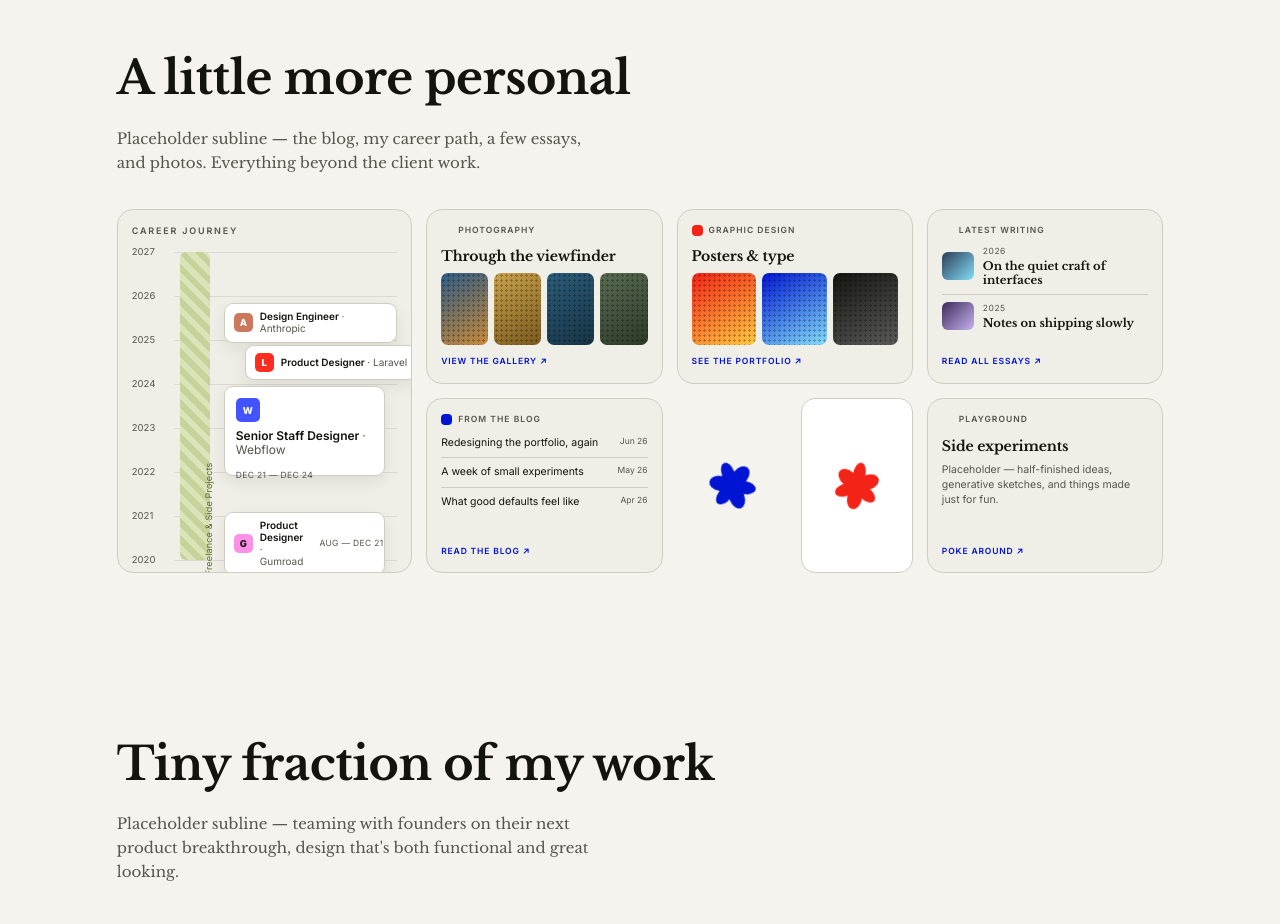
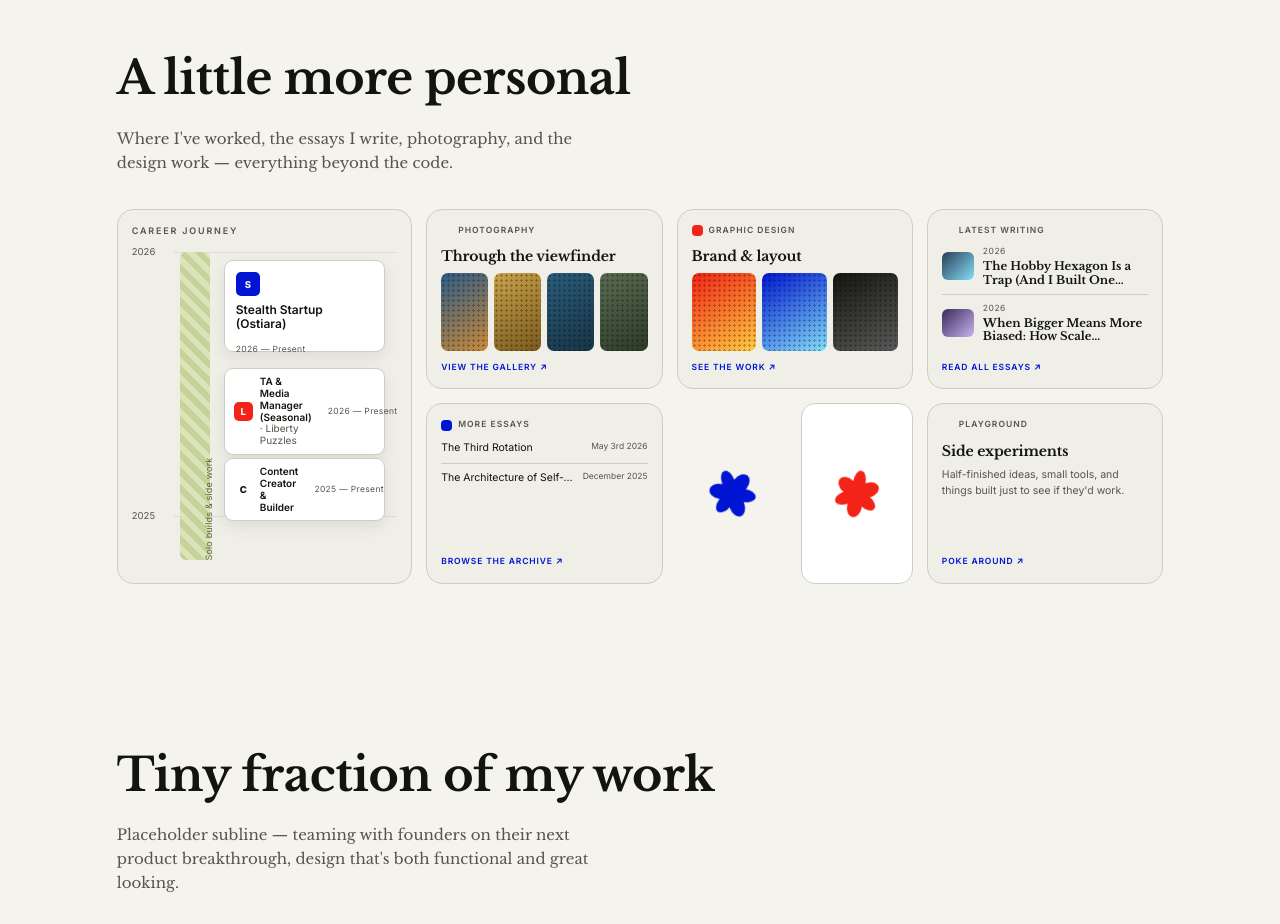
Before and after one commit to charlieramus/charlieramus.comv2, a Next.js app: page / in a window 1280 px wide. Shown: the part 1120-2044 px from the top of the page. Built offline with nearby package versions, Linux system fonts and the light colour scheme.

Commit message:
stage2v3

```diff
--- a/app/globals.css
+++ b/app/globals.css
@@ -354,7 +354,10 @@ body {
   /* ---------- PERSONAL / EXPLORE BENTO ---------- */
   .pbento {
     display: grid;
-    grid-template-columns: 1.25fr 1fr 1fr 1fr;
+    /* minmax(0,…) so a card with a long nowrap string (e.g. a real essay title
+       in .p-blog) can't grow its column past its fr share — lets the .bt
+       ellipsis engage instead of blowing out the whole grid. */
+    grid-template-columns: minmax(0, 1.25fr) repeat(3, minmax(0, 1fr));
     grid-template-rows: repeat(2, minmax(0, 1fr));
     gap: 14px;
     margin-top: 34px;
@@ -514,6 +517,12 @@ body {
     font-weight: 700;
     font-size: 11.5px;
     line-height: 1.18;
+    /* Real essay titles run long (mockup's were one line); clamp to two. */
+    display: -webkit-box;
+    -webkit-line-clamp: 2;
+    line-clamp: 2;
+    -webkit-box-orient: vertical;
+    overflow: hidden;
   }
 
   .blist {
@@ -533,6 +542,17 @@ body {
   .blist li:first-child {
     border-top: 0;
     padding-top: 0;
+  }
+  /* Essay title truncates so the (nowrap) date always stays on its line.
+     Restates ink/size because `.blist li span` below also matches this span. */
+  .blist li .bt {
+    flex: 1;
+    min-width: 0;
+    overflow: hidden;
+    text-overflow: ellipsis;
+    white-space: nowrap;
+    color: var(--color-ink);
+    font-size: 10.5px;
   }
   .blist li span {
     color: var(--color-ink-soft);
@@ -1135,7 +1155,7 @@ body {
       font-size: clamp(40px, 13vw, 74px);
     }
     .pbento {
-      grid-template-columns: 1fr 1fr;
+      grid-template-columns: minmax(0, 1fr) minmax(0, 1fr);
       grid-template-rows: auto;
     }
     .p-career {
--- a/components/personal-bento.tsx
+++ b/components/personal-bento.tsx
@@ -1,55 +1,46 @@
 import type { CSSProperties } from "react";
 import Flower from "@/components/flower";
 import Reveal from "@/components/reveal";
+import { entries } from "@/data/experience";
+import { writing } from "@/data/writing";
+import { designProjects } from "@/data/projects-design";
 
-// --- Career-journey timeline data (CUSTOMIZE: real roles land in V2) ---------
-const YEARS = [2027, 2026, 2025, 2024, 2023, 2022, 2021, 2020];
+// --- Career-journey timeline -------------------------------------------------
+// Driven by experience.entries (newest-first). The mockup's 8-year 2020→2027 axis
+// was a fake résumé; Charlie's real range is 2025–2026 and every role is ongoing
+// ("Present"), so two roles share 2026. A strict year→pixel map would collide, so
+// cards are placed ordinally (newest at top, featured = .big) while the year ticks
+// (2026 top → 2025 bottom) act as the real, honest axis behind them — same visual
+// intent as the mockup, which also placed its cards for rhythm, not on exact ticks.
+const startYears = entries
+  .map((e) => e.start)
+  .filter((y): y is number => typeof y === "number");
+const maxYear = Math.max(...startYears);
+const minYear = Math.min(...startYears);
+const AXIS_BOTTOM = 264; // px; top tick sits at 0
+const axisYears: number[] = [];
+for (let y = maxYear; y >= minYear; y--) axisYears.push(y);
+const yearTop = (y: number) =>
+  maxYear === minYear ? 0 : ((maxYear - y) / (maxYear - minYear)) * AXIS_BOTTOM;
 
-type Role = {
-  letter: string;
-  badge: CSSProperties;
-  title: string;
-  org: string;
-  date?: string;
-  className?: string;
-  style: CSSProperties;
-};
+// Ordinal vertical placement: featured (index 0) is the tall .big card up top.
+const BIG_H = 92;
+const roleTop = (i: number) => (i === 0 ? 8 : 8 + BIG_H + 16 + (i - 1) * 90);
 
-const ROLES: Role[] = [
-  {
-    letter: "A",
-    badge: { background: "#CC785C", color: "#fff" },
-    title: "Design Engineer",
-    org: "Anthropic",
-    style: { top: "51px", left: "92px" },
-  },
-  {
-    letter: "L",
-    badge: { background: "#FF2D20", color: "#fff" },
-    title: "Product Designer",
-    org: "Laravel",
-    style: { top: "93px", right: "-20px" },
-  },
-  {
-    letter: "W",
-    badge: { background: "#4353FF", color: "#fff" },
-    title: "Senior Staff Designer",
-    org: "Webflow",
-    date: "DEC 21 — DEC 24",
-    className: "big",
-    style: { top: "134px", left: "92px", right: "12px", height: "90px" },
-  },
-  {
-    letter: "G",
-    badge: { background: "#FF90E8", color: "#111" },
-    title: "Product Designer",
-    org: "Gumroad",
-    date: "AUG — DEC 21",
-    style: { top: "260px", left: "92px", right: "12px" },
-  },
+// --- Writing (folds the mockup's separate "blog" into one body of essays) -----
+// Newest-first by `order`. Latest two headline the .p-writing card; the rest fill
+// the old .p-blog slot as "more essays" (V2 addendum: there is no separate blog).
+const essays = [...writing].sort((a, b) => a.order - b.order);
+const latestEssays = essays.slice(0, 2);
+const moreEssays = essays.slice(2, 4);
+const yearOf = (date: string) => date.match(/\d{4}/)?.[0] ?? "";
+
+// Decorative placeholder thumbnails (real essay header images + photo/design
+// galleries arrive in V4). Counts mirror the data so the grids stay honest.
+const ESSAY_THUMBS = [
+  "linear-gradient(135deg,#2b3d55,#84def9)",
+  "linear-gradient(135deg,#3a2a5a,#c7b3f0)",
 ];
-
-// --- Halftone thumbnail grids ------------------------------------------------
 const PHOTO_TILES = [
   "linear-gradient(150deg,#2f5c86,#c98a3a)",
   "linear-gradient(150deg,#c9a24a,#7a5a1e)",
@@ -62,44 +53,26 @@ const GRAPHIC_TILES = [
   "linear-gradient(150deg,#14140f,#5a5a5a)",
 ];
 
-const WRITING = [
-  {
-    thumb: "linear-gradient(135deg,#2b3d55,#84def9)",
-    year: "2026",
-    title: "On the quiet craft of interfaces",
-  },
-  {
-    thumb: "linear-gradient(135deg,#3a2a5a,#c7b3f0)",
-    year: "2025",
-    title: "Notes on shipping slowly",
-  },
-];
-
-const BLOG = [
-  { title: "Redesigning the portfolio, again", date: "Jun 26" },
-  { title: "A week of small experiments", date: "May 26" },
-  { title: "What good defaults feel like", date: "Apr 26" },
-];
-
 export default function PersonalBento() {
   return (
     <section id="personal">
       <div className="wrap">
         <Reveal className="head">
           <h2>A little more personal</h2>
+          {/* CUSTOMIZE: bento subline */}
           <p>
-            Placeholder subline — the blog, my career path, a few essays, and
-            photos. Everything beyond the client work.
+            Where I&apos;ve worked, the essays I write, photography, and the
+            design work — everything beyond the code.
           </p>
         </Reveal>
 
         <div className="pbento">
-          {/* Career Journey (dark timeline) */}
+          {/* Career Journey (dark timeline) ← experience.entries */}
           <Reveal as="article" className="cj p-career">
             <div className="cj-title">Career Journey</div>
             <div className="cj-timeline">
-              {YEARS.map((year, i) => {
-                const top = `${i * 44}px`;
+              {axisYears.map((year) => {
+                const top = `${yearTop(year)}px`;
                 return (
                   <div key={year}>
                     <div className="cj-line" style={{ top }} />
@@ -110,30 +83,44 @@ export default function PersonalBento() {
                 );
               })}
 
+              {/* CUSTOMIZE: timeline band label */}
               <div className="cj-band">
-                <span>Freelance &amp; Side Projects</span>
+                <span>Solo builds &amp; side work</span>
               </div>
 
-              {ROLES.map((role) => (
+              {entries.map((role, i) => {
+                const big = i === 0;
+                const style: CSSProperties = {
+                  top: `${roleTop(i)}px`,
+                  left: "92px",
+                  right: "12px",
+                  ...(big ? { height: `${BIG_H}px` } : {}),
+                };
+                return (
                   <div
-                  key={role.org}
-                  className={`role${role.className ? ` ${role.className}` : ""}`}
-                  style={role.style}
+                    key={role.title}
+                    className={`role${big ? " big" : ""}`}
+                    style={style}
                   >
-                  <span className="lg" style={role.badge}>
-                    {role.letter}
+                    <span
+                      className="lg"
+                      style={{ background: role.logoBg, color: role.logoFg }}
+                    >
+                      {role.logo ?? role.title[0]}
                     </span>
                     <span className="rt">
-                    {role.title} <span>· {role.org}</span>
+                      {role.title}
+                      {role.org && <span> · {role.org}</span>}
                     </span>
-                  {role.date && <span className="dt">{role.date}</span>}
+                    {role.dates && <span className="dt">{role.dates}</span>}
                   </div>
-              ))}
+                );
+              })}
             </div>
           </Reveal>
 
-          {/* Photography */}
-          <Reveal as="a" href="#" className="pcard p-photo">
+          {/* Photography ← photos (empty until V4 → placeholder halftone tiles) */}
+          <Reveal as="a" href="/photography" className="pcard p-photo">
             <span className="kick">
               <span className="fdot" style={{ background: "var(--color-cyan)" }} />{" "}
               Photography
@@ -147,23 +134,24 @@ export default function PersonalBento() {
             <span className="go">View the gallery ↗</span>
           </Reveal>
 
-          {/* Graphic design */}
-          <Reveal as="a" href="#" className="pcard p-graphic">
+          {/* Graphic design ← designProjects (count-driven; real images = V4) */}
+          <Reveal as="a" href="/design" className="pcard p-graphic">
             <span className="kick">
               <span className="fdot" style={{ background: "var(--color-red)" }} />{" "}
               Graphic design
             </span>
-            <h3>Posters &amp; type</h3>
+            {/* CUSTOMIZE: graphic-design card title */}
+            <h3>Brand &amp; layout</h3>
             <div className="pgrid">
-              {GRAPHIC_TILES.map((bg, i) => (
-                <i key={i} style={{ background: bg }} />
+              {designProjects.map((p, i) => (
+                <i key={p.title} style={{ background: GRAPHIC_TILES[i % GRAPHIC_TILES.length] }} />
               ))}
             </div>
-            <span className="go">See the portfolio ↗</span>
+            <span className="go">See the work ↗</span>
           </Reveal>
 
-          {/* Latest writing */}
-          <Reveal as="a" href="#" className="pcard p-writing">
+          {/* Latest writing ← writing (top 2 by order) */}
+          <Reveal as="a" href="/writing" className="pcard p-writing">
             <span className="kick">
               <span
                 className="fdot"
@@ -172,11 +160,14 @@ export default function PersonalBento() {
               Latest writing
             </span>
             <ul className="wlist">
-              {WRITING.map((w) => (
-                <li key={w.title}>
-                  <span className="thumb" style={{ background: w.thumb }} />
+              {latestEssays.map((w, i) => (
+                <li key={w.slug}>
+                  <span
+                    className="thumb"
+                    style={{ background: ESSAY_THUMBS[i % ESSAY_THUMBS.length] }}
+                  />
                   <div>
-                    <div className="yr">{w.year}</div>
+                    <div className="yr">{yearOf(w.date)}</div>
                     <div className="wt">{w.title}</div>
                   </div>
                 </li>
@@ -185,23 +176,23 @@ export default function PersonalBento() {
             <span className="go">Read all essays ↗</span>
           </Reveal>
 
-          {/* From the blog */}
-          <Reveal as="a" href="#" className="pcard p-blog">
+          {/* More essays ← the rest of writing (the mockup's "blog" folded in) */}
+          <Reveal as="a" href="/writing" className="pcard p-blog">
             <span className="kick">
               <span className="fdot" style={{ background: "var(--color-blue)" }} />{" "}
-              From the blog
+              More essays
             </span>
             <ul className="blist">
-              {BLOG.map((b) => (
-                <li key={b.title}>
-                  {b.title} <span>{b.date}</span>
+              {moreEssays.map((w) => (
+                <li key={w.slug}>
+                  <span className="bt">{w.title}</span> <span>{w.date}</span>
                 </li>
               ))}
             </ul>
-            <span className="go">Read the blog ↗</span>
+            <span className="go">Browse the archive ↗</span>
           </Reveal>
 
-          {/* Accent flower tiles */}
+          {/* Accent flower tiles (decorative) */}
           <div className="p-tiles">
             <Reveal className="ptile" style={{ background: "var(--color-pink)" }}>
               <Flower petal="blue" core="#0015D4" petals={6} index={3} />
@@ -211,8 +202,8 @@ export default function PersonalBento() {
             </Reveal>
           </div>
 
-          {/* Playground */}
-          <Reveal as="a" href="#" className="pcard p-play">
+          {/* Playground (decorative — Charlie's smaller builds live in /web-projects) */}
+          <Reveal as="a" href="/web-projects" className="pcard p-play">
             <span className="kick">
               <span
                 className="fdot"
@@ -221,9 +212,10 @@ export default function PersonalBento() {
               Playground
             </span>
             <h3>Side experiments</h3>
+            {/* CUSTOMIZE: playground blurb */}
             <p className="sub">
-              Placeholder — half-finished ideas, generative sketches, and things
-              made just for fun.
+              Half-finished ideas, small tools, and things built just to see if
+              they&apos;d work.
             </p>
             <span className="go">Poke around ↗</span>
           </Reveal>
```
Also changed, not shown: 1 other file (tests, documents, lock files or other folders). Lines whose indentation alone changed are shown as unchanged.
